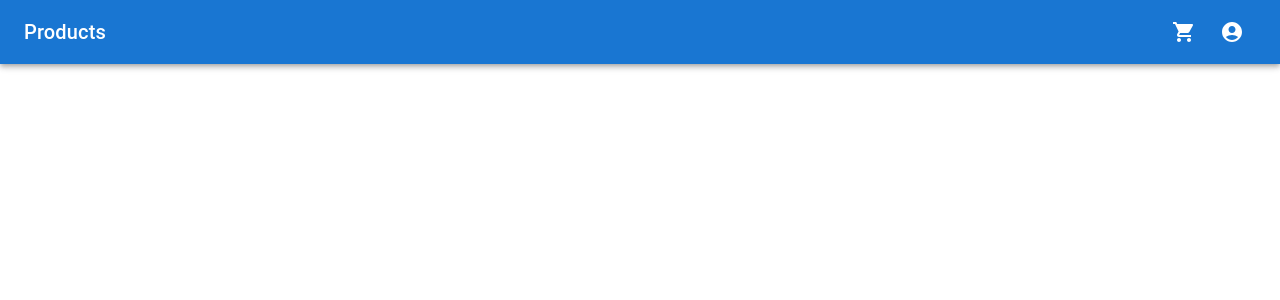
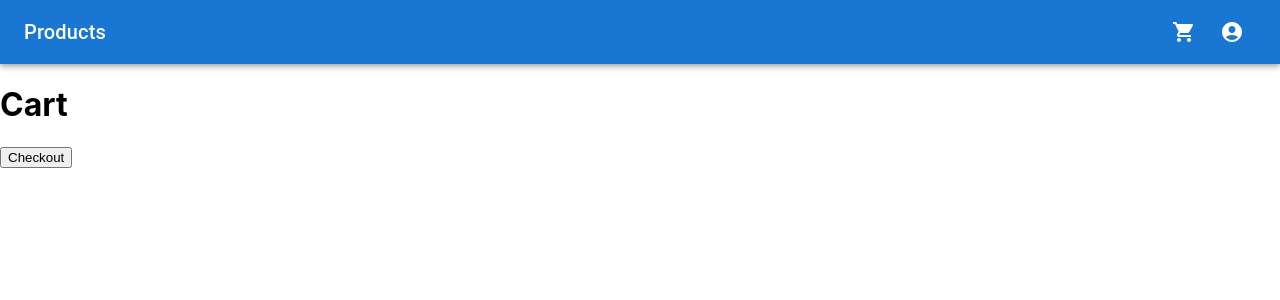
Before and after one commit to us-fi36/intranet-online-shop-frontend, a React (Create React App) app: page /cart in a window 1280 px wide. Before the commit this address had no page. Shown: the top 300 px of the page. Built offline with nearby package versions, Linux system fonts and the light colour scheme.

Commit message:
Added frontend cart oder functionality

```diff
--- a/src/App.js
+++ b/src/App.js
@@ -4,6 +4,7 @@ import Navbar from './components/Navbar';
 import ProductList from './components/ProductList';
 import Login from './components/Login';
 import Register from './components/Register';
+import Cart from './components/Cart';
 
 
 const App = () => {
@@ -15,6 +16,7 @@ const App = () => {
         <Route path="/" element={<ProductList />} />
         <Route path="/login" element={<Login />} />
         <Route path="/register" element={<Register />} />
+        <Route path="/cart" element={<Cart />} />
 
       </Routes>
     </Router>
--- /dev/null
+++ b/src/components/Cart.js
@@ -0,0 +1,67 @@
+import React, { useState, useEffect } from 'react';
+
+const Cart = () => {
+    const [cart, setCart] = useState([]);
+
+    useEffect(() => {
+        const storedCart = JSON.parse(localStorage.getItem('cart')) || [];
+        setCart(storedCart);
+    }, []);
+
+    const handleQuantityChange = (productId, delta) => {
+        const updatedCart = cart.map(item =>
+            item.productId === productId
+                ? { ...item, quantity: Math.max(1, item.quantity + delta) }
+                : item
+        );
+        setCart(updatedCart);
+        localStorage.setItem('cart', JSON.stringify(updatedCart));
+    };
+
+    const handleCheckout = () => {
+        const token = localStorage.getItem('token');
+        if (!token) {
+            alert('You need to log in to place an order.');
+            return;
+        }
+
+        const userId = localStorage.getItem('userId'); // Retrieve userId from localStorage
+        console.log('User ID:', userId);
+        console.log('Cart:', cart);
+
+        fetch('http://em.mshome.net:5000/api/orders', {
+            method: 'POST',
+            headers: { 'Content-Type': 'application/json', Authorization: `Bearer ${token}` },
+            body: JSON.stringify({ cart }),
+        })
+            .then(response => response.json())
+            .then(data => {
+                console.log('Order response:', data);
+                if (data.message === 'Order placed successfully.') {
+                    alert(data.message);
+                    localStorage.removeItem('cart');
+                    setCart([]);
+                } else {
+                    alert(data.message);
+                }
+            })
+            .catch(error => console.error('Error placing order:', error));
+    };
+
+    return (
+        <div>
+            <h1>Cart</h1>
+            {cart.map(item => (
+                <div key={item.productId}>
+                    <h4>{item.title}</h4>
+                    <p>Quantity: {item.quantity}</p>
+                    <button onClick={() => handleQuantityChange(item.productId, -1)}>-</button>
+                    <button onClick={() => handleQuantityChange(item.productId, 1)}>+</button>
+                </div>
+            ))}
+            <button onClick={handleCheckout}>Checkout</button>
+        </div>
+    );
+};
+
+export default Cart;
```
